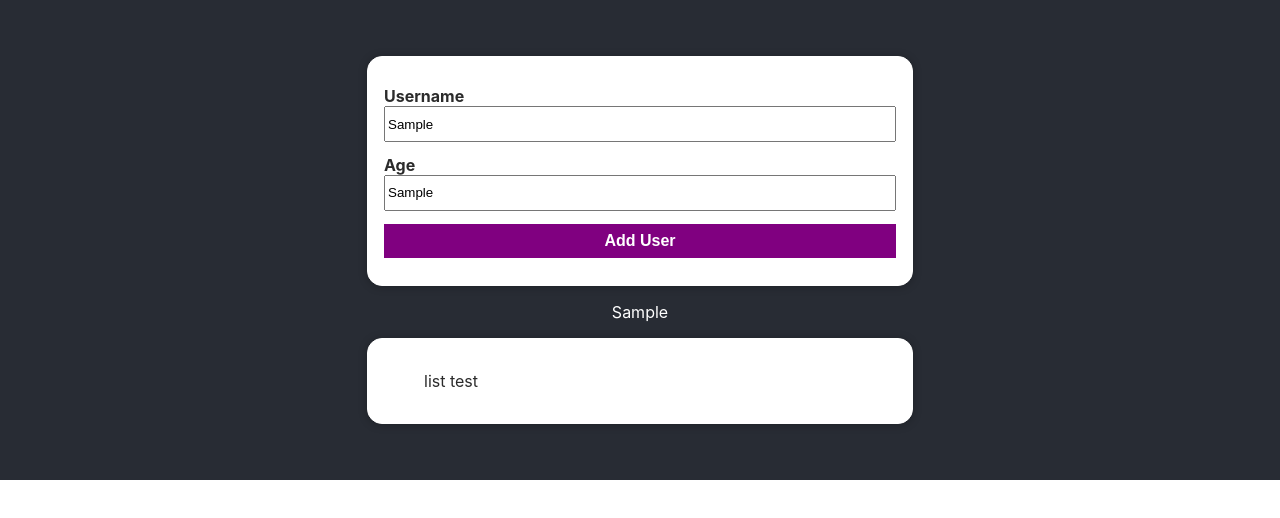
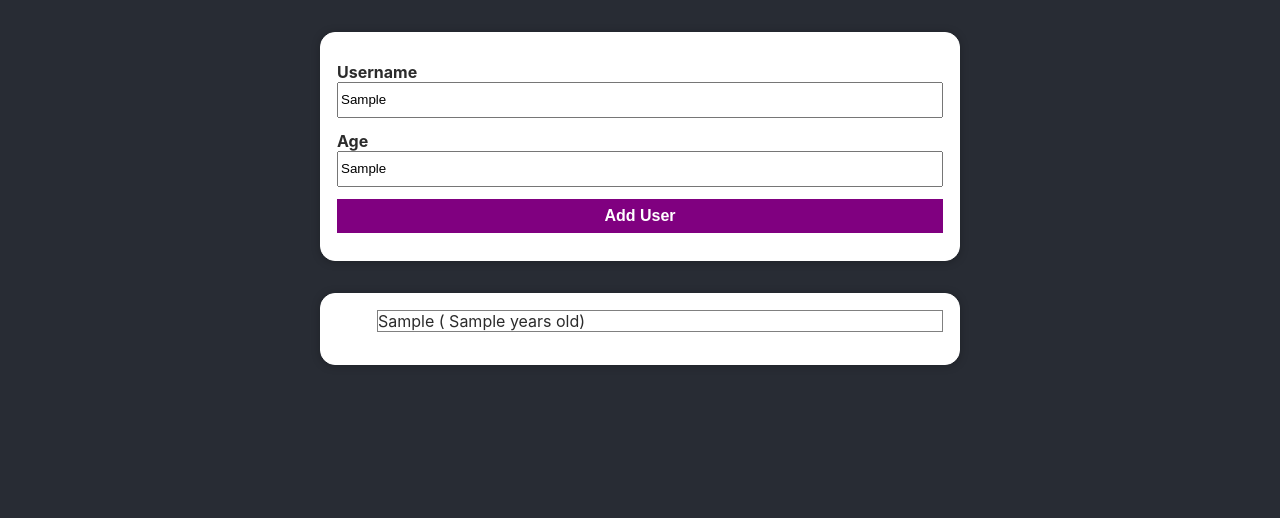
Before and after one commit to Guillemduno/practice_project_react_1, a React (Create React App) app in the folder my-app/: page / in a window 1280 px wide. Both pictures are taken after typing "Sample", "Sample" into the empty fields and a click on the button "Add User". Shown: the top 518 px of the page. Built offline with nearby package versions, Linux system fonts and the light colour scheme.

Commit message:
add users to array list

```diff
--- a/my-app/src/App.css
+++ b/my-app/src/App.css
@@ -1,12 +1,10 @@
+body {
+  background-color: #282c34;
+}
 .App {
   //text-align: center;
 }
 .App-header {
-  background-color: #282c34;
-  display: flex;
-  flex-direction: column;
-  align-items: center;
-  justify-content: center;
-  color: white;
-  height: 60vh;
+  width: 50%;
+  margin: auto;
 }
--- a/my-app/src/App.js
+++ b/my-app/src/App.js
@@ -4,20 +4,25 @@ import Form from "./components/form/form";
 import List from "./components/form/list";
 
 function App() {
-  const [username, setUsername] = useState("");
+  const [users, setUsers] = useState([]);
 
   const saveUser = (user) => {
-    console.log(user.username);
-    console.log(user.age);
-    setUsername(user.username);
+    const myUser = {
+      id: Math.random().toString(),
+      nom: user.username,
+      edad: user.age,
+    };
+
+    setUsers((users) => {
+      return [myUser, ...users];
+    });
   };
 
   return (
     <div className="App">
       <header className="App-header">
         <Form onSaveUser={saveUser}></Form>
-        <p>{username}</p>
-        <List></List>
+        <List listOfUsers={users}></List>
       </header>
     </div>
   );
--- a/my-app/src/components/form/list.js
+++ b/my-app/src/components/form/list.js
@@ -6,7 +6,13 @@ const List = (props) => {
   return (
     <Card className={style.list}>
       <ul>
-        <li>list test</li>
+        {props.listOfUsers.map((user) => {
+          return (
+            <li>
+              {user.nom} ( {user.edad} years old)
+            </li>
+          );
+        })}
       </ul>
     </Card>
   );
--- a/my-app/src/components/form/list.module.css
+++ b/my-app/src/components/form/list.module.css
@@ -2,6 +2,12 @@
   color: #2b2b2b;
 }
 
-.list ul li {
+.list ul {
+  margin: 0;
+}
+
+.list li {
   list-style: none;
+  border: 1px solid grey;
+  margin-bottom: 1em;
 }
--- a/my-app/src/components/ui/Card.css
+++ b/my-app/src/components/ui/Card.css
@@ -5,4 +5,5 @@
   border-radius: 15px;
   min-width: 40%;
   padding: 1rem;
+  margin-top: 2em;
 }
```
